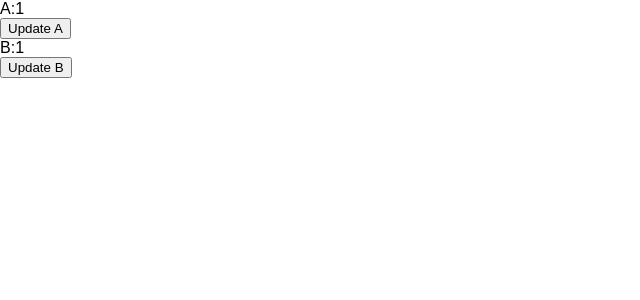
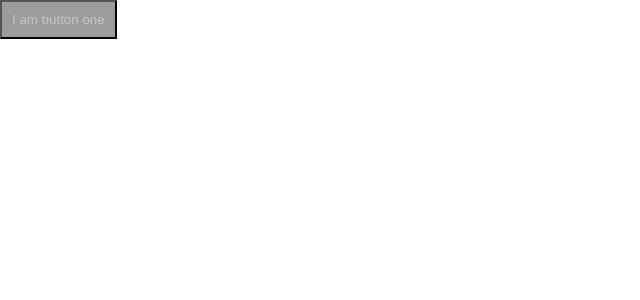
Before and after one commit to kashishsh/react-training, a React (Create React App) app: page / in a window 1280 px wide. Shown: the top 300 px of the page, without its empty margins (0-640 px from the left). Built offline with nearby package versions, Linux system fonts and the light colour scheme.

Commit message:
Higher order components

```diff
--- a/src/App.js
+++ b/src/App.js
@@ -17,18 +17,13 @@ import NumberList from './NumberList';
 import NameForm from './NameForm';
 import Fragments from './Fragments';
 import { connect } from 'react-redux';
+import ButtonOne from './components/ButtonOne';
+
 class App extends Component {
   render() {
     return (
       <div>
-      <div>
-        <div><span>A:</span><span>{this.props.a}</span></div>
-        <button onClick={() => this.props.updateA(this.props.b)}>Update A</button>
-      </div>
-      <div>
-        <div><span>B:</span><span>{this.props.b}</span></div>
-        <button onClick={() => this.props.updateB(this.props.a)}>Update B</button>
-      </div>
+          <ButtonOne disabled test="123"></ButtonOne>
       </div>
     );
   }
--- /dev/null
+++ b/src/components/ButtonOne.js
@@ -0,0 +1,10 @@
+import React, { Component } from 'react';
+import stylesWrapper from '../hoc/stylesWrapper';
+
+const ButtonOne = (props) => {
+  return (
+    <button style={props.styles}>I am button one</button>
+  );
+}
+
+export default stylesWrapper(ButtonOne);
--- /dev/null
+++ b/src/hoc/stylesWrapper.js
@@ -0,0 +1,22 @@
+import { React } from 'react';
+
+import styles from './../styles/common';
+
+const translateProps = (props) => {
+  let _styles = { ...styles.default}
+
+  if(props.disabled) {
+    _styles = { ..._styles, ...styles.disabled};
+  }
+
+  const newProps = {...props, styles: _styles};
+
+  return newProps;
+}
+
+export default (wrappedComponent) => {
+  return function wrappedRender(args) {
+    console.log('args', args);
+    return wrappedComponent(translateProps(args));
+  }
+}
--- /dev/null
+++ b/src/styles/common.js
@@ -0,0 +1,13 @@
+const styles = {
+  default: {
+    backgroundColor: '#737373',
+    color: '#eae8e8',
+    padding: '10px'
+  },
+  disabled: {
+    backgroundColor: '#9c9c9c',
+    color: '#c7c6c6'
+  }
+};
+
+export default styles;
```
Also changed, not shown: 1 other file (tests, documents, lock files or other folders).
